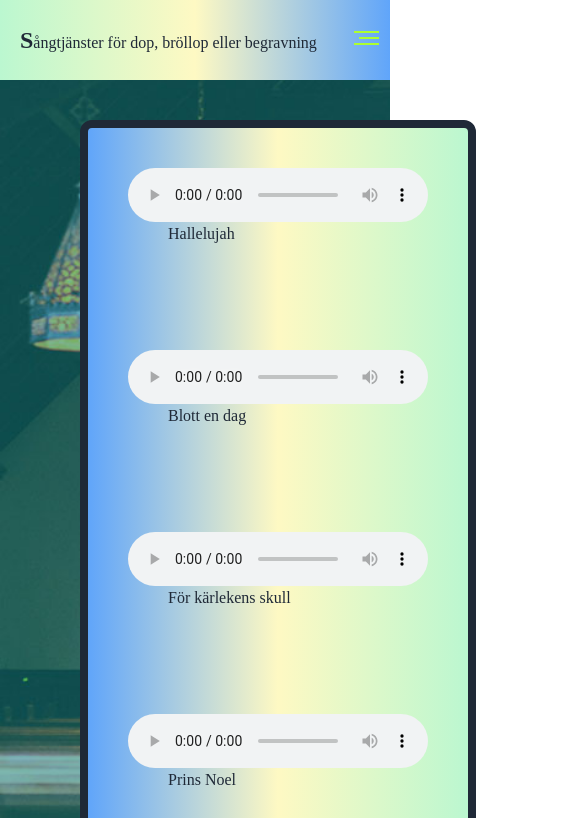
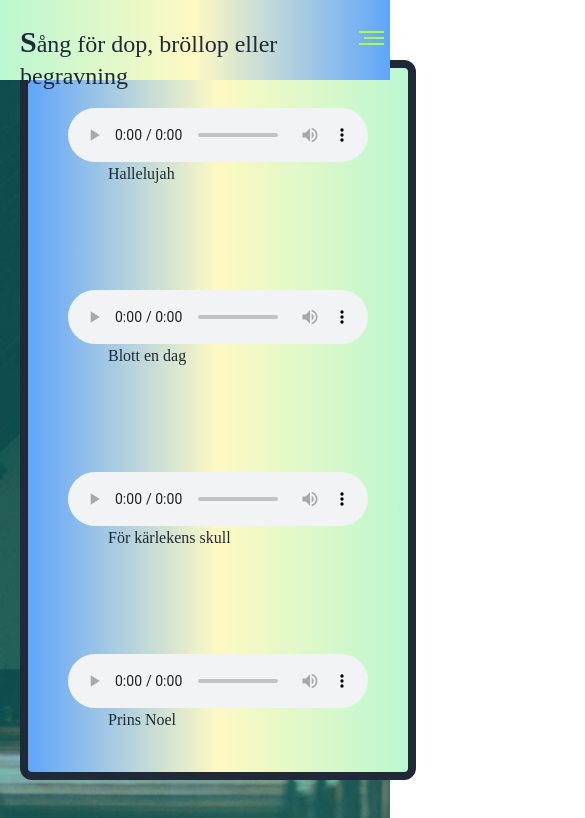
Before and after one commit to arnetzlinder/Hobbyprojekt---git, a Vue app: page / in a window 390 px wide. Shown: the top 818 px of the page, 585 px wide, since content can reach past the window. Built offline with nearby package versions, Linux system fonts and the light colour scheme; a web font is replaced by a local one.

Commit message:
:lipstick: add mediaq to padding, add picture svg

```diff
--- a/src/components/AudioPlay.vue
+++ b/src/components/AudioPlay.vue
@@ -5,7 +5,7 @@ export default{};
 </script>
 
 <template>
-    <div class="text-gray-800 p-20 flex relative">
+    <div class="text-gray-800 p-5 md:p-10 lg:p-20 flex relative">
 
 
         <div class="bg-gradient-to-r from-blue-400 via-yellow-100 to-green-200 flex  flex-col text-gray-800 content-evenly border-8 border-gray-800 rounded-xl">
--- a/src/components/PictureElement.vue
+++ b/src/components/PictureElement.vue
@@ -5,7 +5,7 @@ import PictureOfMe from "../assets/SussieNoxineSe.jpg"
 </script>
 
 <template>
-    <div class="text-gray-800 p-20 flex relative">
+    <div class="text-gray-800 p-5 md:p-10 lg:p-20 flex relative max-w-xl">
         <div class="bg-gradient-to-r from-blue-400 via-yellow-100 to-green-200 flex  flex-col text-gray-800 content-evenly border-8 border-gray-800 rounded-xl">
             <img :src="PictureOfMe" alt="Leende kvinna i utomhusmiljö" loading="lazy" class="object-cover shadow-xl relative">
         </div>
--- a/src/components/SongNavbar.vue
+++ b/src/components/SongNavbar.vue
@@ -1,6 +1,6 @@
 <template>
     <nav id="navbarid" class="h-20 grid w-screen bg-gradient-to-r from-green-200 via-yellow-100 to-blue-400">
-        <a href="#index"><p class="ml-5 first-letter:text-2xl first-letter:font-bold text-gray-800">Sångtjänster för dop, bröllop eller begravning</p></a>
+        <a href="#index"><p class="ml-5 first-letter:text-3xl first-letter:font-bold text-2xl text-gray-800">Sång för dop, bröllop eller begravning</p></a>
         <div class="z-30 relative col-start-3 mt-5 ml-5">
         <MenuButton @click="toggle" :isOpen="showMenu" />
         </div>
--- a/src/components/VideoPlay.vue
+++ b/src/components/VideoPlay.vue
@@ -5,7 +5,7 @@ import VideoOfMe from "../assets/Av längtan till dig, klippt version.mp4"
 </script>
 
 <template>
-    <div class="text-gray-800 p-20 flex relative">
+    <div class="text-gray-800 p-5 md:p-10 lg:p-20 flex relative max-w-xl">
         <div class="bg-gradient-to-r from-blue-400 via-yellow-100 to-green-200 flex  flex-col text-gray-800 content-evenly border-8 border-gray-800 rounded-xl">
             <video :src="VideoOfMe" type="video/mp4" loading="lazy" controls>
             Your browser does not support the video tag.
--- a/src/views/ContactMe.vue
+++ b/src/views/ContactMe.vue
@@ -1,5 +1,5 @@
 <template>
-    <div class="rounded-3xl mt-20 text-2xl max-h-96 max-w-md font-serif absolute justify-center content-center flex flex-col bg-gradient-to-r from-green-200 via-yellow-100 to-blue-400">
+    <div class="m-20 rounded-3xl mt-20 text-2xl max-h-96 max-w-md font-serif absolute justify-center content-center flex flex-col bg-gradient-to-r from-green-200 via-yellow-100 to-blue-400">
         <h1 class="uppercase text-3xl p-10"> Kontakta mig</h1>
         <p class="p-10 font-serif"> Denna sida är gjord som ett projekt i min nuvarande utbildning till Frontend-utvecklare. För kontakt, se nedan: </p>
         <br>
--- a/src/views/HomeView.vue
+++ b/src/views/HomeView.vue
@@ -12,7 +12,7 @@ export default {
 </script>
 
 <template>
-    <div class="flex flex-row">
+    <div class="flex flex-row flex-wrap">
         <AudioPlay />
         <PictureElement />
         <VideoPlay />
```
Also changed, not shown: src/assets/Notes.svg (added), src/assets/SussieNoxineSe.jpg.
